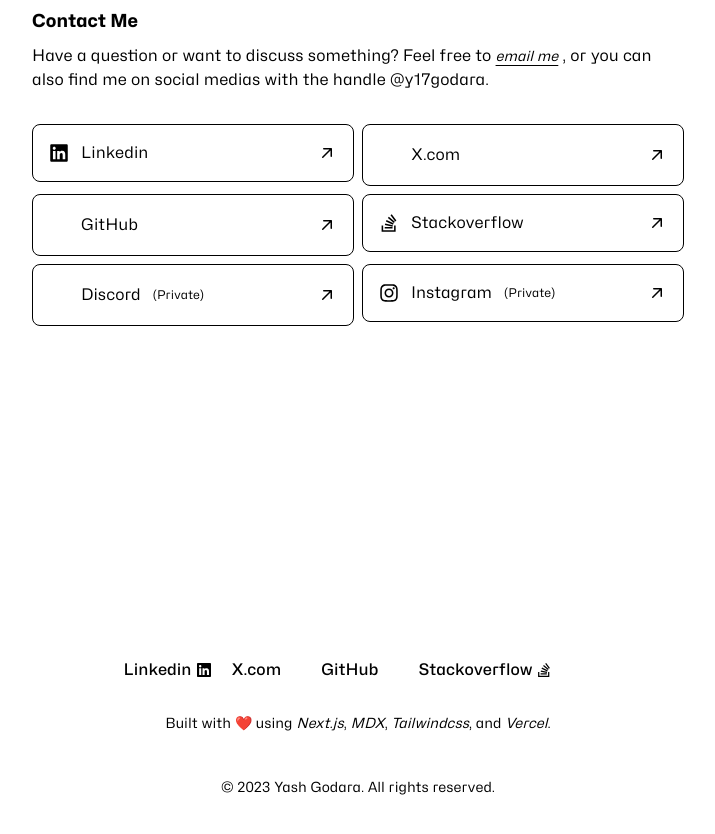
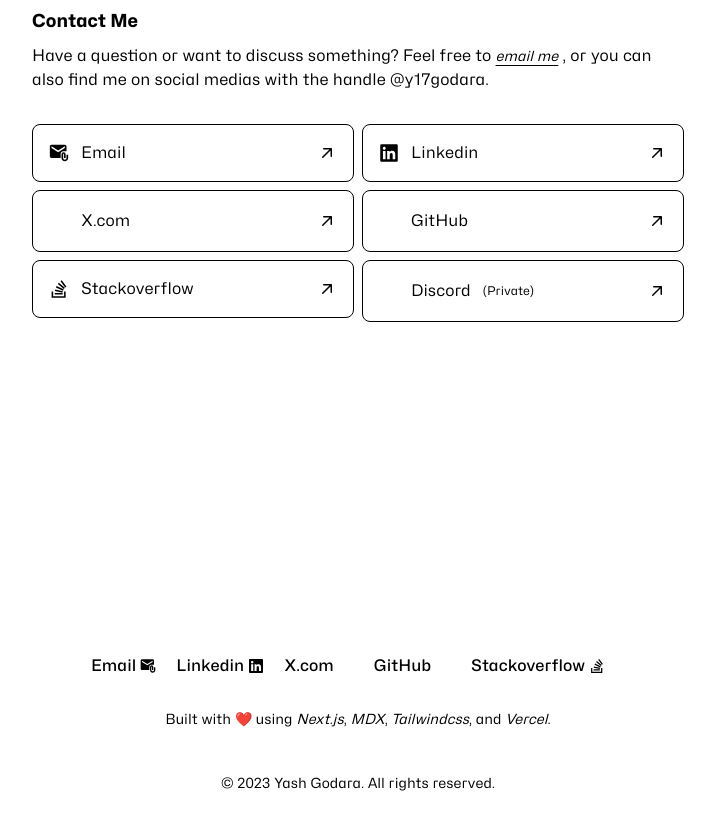
Before and after one commit to y17godara/website, a Next.js app: page /about in a window 1280 px wide. Shown: the part 960-1794 px from the top of the page, without its empty margins (282-997 px from the left). Built offline with nearby package versions, Linux system fonts and the light colour scheme; no server answers; some icons are missing.

Commit message:
refactor: added types dir and type safety

```diff
--- a/components/ConnectLinks.tsx
+++ b/components/Socials.tsx
@@ -1,8 +1,17 @@
-import { FaStackOverflow, FaLinkedin, FaInstagram } from 'react-icons/fa';
+import { FaStackOverflow, FaLinkedin } from 'react-icons/fa';
+import { MdAttachEmail } from 'react-icons/md';
 import { FaXTwitter, FaGithub, FaDiscord } from 'react-icons/fa6';
 import { type socialsProps } from '@/types/index';
 
 export const socials: socialsProps[] = [
+  {
+    href: 'mailto:yash17godara@gamil.com',
+    label: 'Email',
+    ariaLabel: 'Email',
+    title: 'Email',
+    className: 'hover:text-[#ea4335] ',
+    icon: <MdAttachEmail />,
+  },
   {
     href: 'https://www.linkedin.com/in/y17godara',
     label: 'Linkedin',
@@ -48,13 +57,4 @@
     icon: <FaDiscord />,
     private: true,
   },
-  {
-    href: 'https://www.instagram.com/y17godara',
-    label: 'Instagram',
-    ariaLabel: 'Instagram',
-    title: '@y17godara',
-    className: 'hover:text-[#e1306c]',
-    icon: <FaInstagram />,
-    private: true,
-  },
 ];
--- a/components/index.ts
+++ b/components/index.ts
@@ -2,4 +2,4 @@
 export * from './ThemesProvider';
 export * from './Header';
 export * from './Footer';
-export * from './ConnectLinks';
+export * from './Socials';
--- a/components/ui/Link.tsx
+++ b/components/ui/Link.tsx
@@ -1,7 +1,7 @@
 import NextLink, { LinkProps as NextLinkProps } from 'next/link';
 import { cn } from '@/lib/utils';
 import { ReactNode } from 'react';
-import { type LinkProps } from '@/types';
+import { type LinkProps } from '@/app/about/components/types';
 
 export function Link(props: LinkProps) {
   const { target, ...rest } = props;
--- a/components/ui/Spotlight.tsx
+++ b/components/ui/Spotlight.tsx
@@ -4,7 +4,7 @@
 import { useMousePosition } from '@/hooks/index';
 import { motion } from 'framer-motion';
 import clsx from 'clsx';
-import { type SpotlightProps } from '@/types/index';
+import { type SpotlightProps } from '@/app/about/components/types/index';
 
 export function Spotlight({
   children,
```
